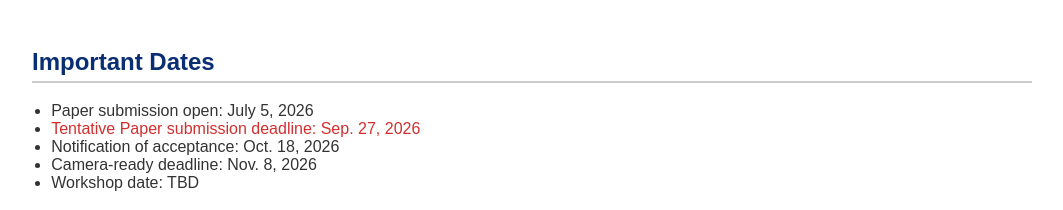
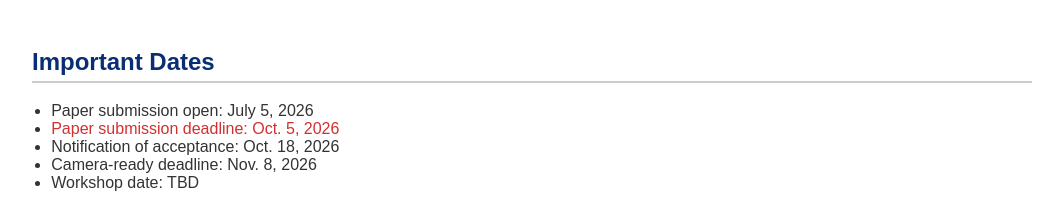
Before and after one commit to saimbio-org/BIBM26-AI4BioSig.github.io, a plain HTML site: page index.html in a window 1280 px wide. Shown: the part 1720-1930 px from the top of the page, without its empty margins (108-1171 px from the left). Drawn offline with Linux system fonts and the light colour scheme.

Commit message:
Update index.html

```diff
--- a/index.html
+++ b/index.html
@@ -198,7 +198,7 @@
     <h2>Important Dates</h2>
     <ul>
       <li>Paper submission open: July 5, 2026 </li>
-      <li><span style="color:#d32f2f;">Tentative Paper submission deadline: Sep. 27, 2026 </span></li>
+      <li><span style="color:#d32f2f;">Paper submission deadline: Oct. 5, 2026 </span></li>
       <li>Notification of acceptance: Oct. 18, 2026</li>
       <li>Camera-ready deadline: Nov. 8, 2026</li>
       <li>Workshop date: TBD</li>
```
